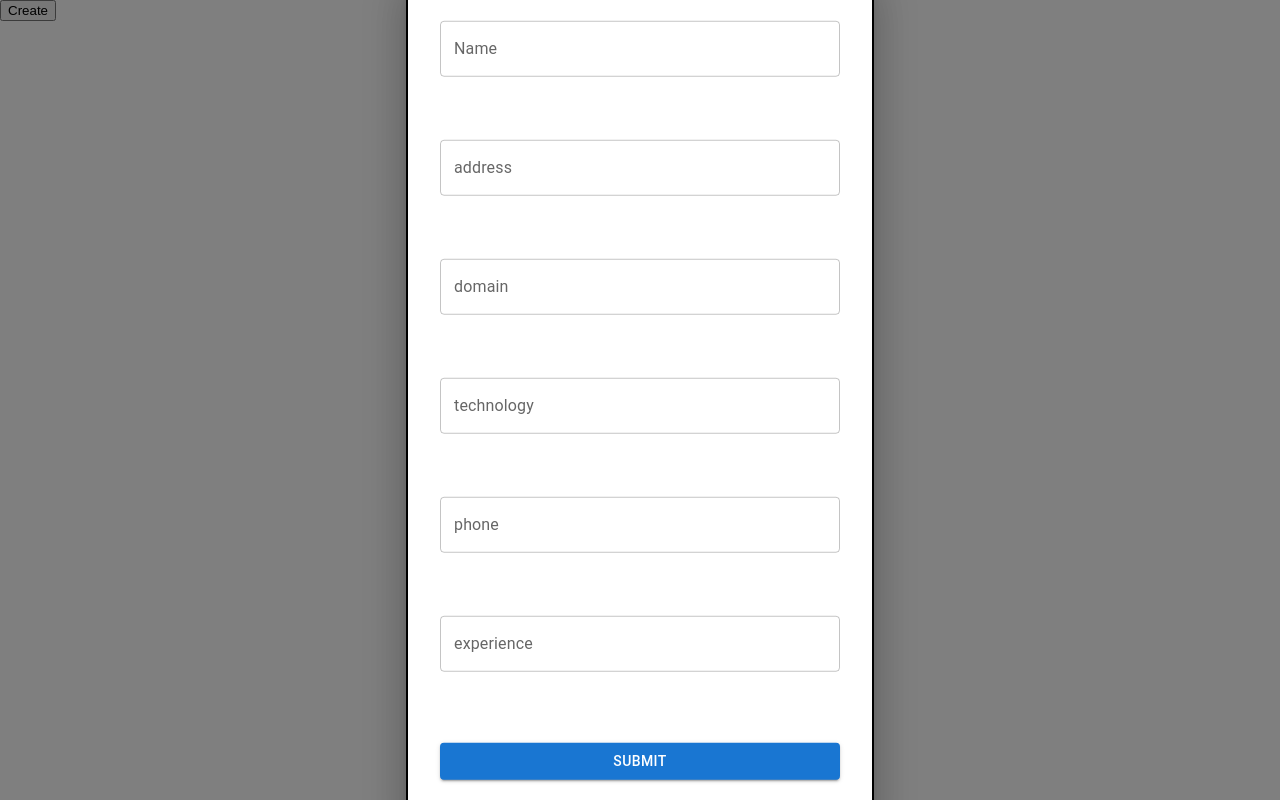
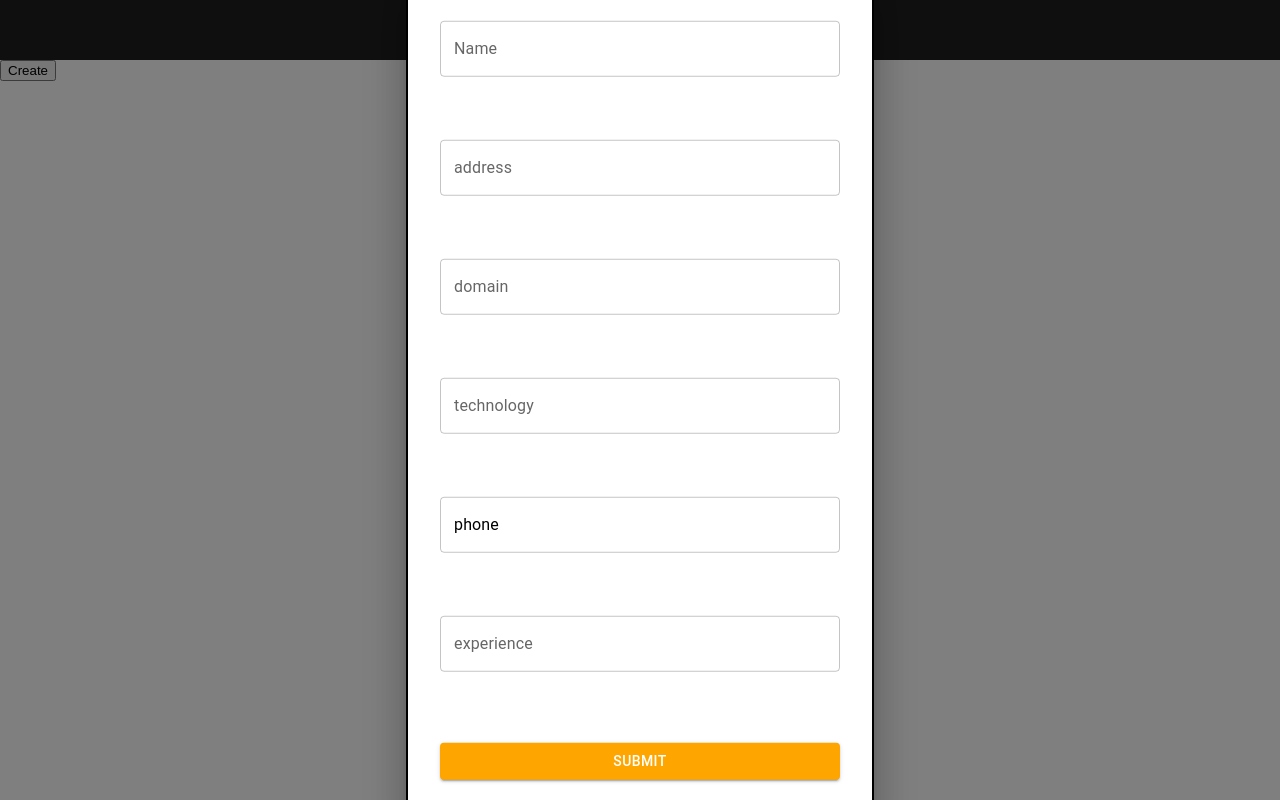
Before and after one commit to khushbooAggarwal15/Job-portal, a React (Create React App) app: page /dashboard in a window 1280 px wide. Both pictures are taken after a click on the button "Create". Built offline with nearby package versions, Linux system fonts and the light colour scheme.

Commit message:
UI changes

```diff
--- a/src/components/Header/Header.jsx
+++ b/src/components/Header/Header.jsx
@@ -1,5 +1,5 @@
 import React from "react";
-import { NavBar } from "../NavBar";
+import { NavBar } from "../../styles/components/NavBar";
 const Header = () => {
   return (
     <NavBar>
--- a/src/components/ReactHookForm/ReactHookForm.jsx
+++ b/src/components/ReactHookForm/ReactHookForm.jsx
@@ -124,6 +124,18 @@ function ReactHookForm() {
               name="phone"
               autoComplete="phone"
               autoFocus
+
+              InputLabelProps={{
+                style: { color: 'black' },
+              }}
+              InputProps={{
+                style: {
+
+                  '&:focus': {
+                    borderColor: 'black',
+                  },
+                },
+              }}
             />
           )}
         />
@@ -152,10 +164,15 @@ function ReactHookForm() {
         </p>
 
         <Button
+
           type="submit"
           fullWidth
           variant="contained"
-          sx={{ mt: 3, mb: 2 }}
+          sx={{ mt: 3, mb: 2 ,
+            backgroundColor: 'orange',
+            '&:hover': {
+              backgroundColor: 'darkorange',}}}
+
         >
           Submit
         </Button>
--- a/src/pages/dashboardpage/dashboardpage.jsx
+++ b/src/pages/dashboardpage/dashboardpage.jsx
@@ -1,16 +1,17 @@
 import React from "react";
 
 import ModalPopup from "../../components/ModalPopup/ModalPopup";
+import Header from "../../components/Header/Header";
 function DashboardPage() {
   const [open, setOpen] = React.useState(false);
   const handleOpen = () => setOpen(true);
   const handleClose = () => setOpen(false);
   return (
     <>
-      <div>
-        <button onClick={handleOpen}>Create</button>
+   <Header/>
+ <button onClick={handleOpen}>Create</button>
         <ModalPopup open={open} handleClose={handleClose} />
-      </div>
+
     </>
   );
 }
--- a/src/components/NavBar/index.jsx
+++ b/src/styles/components/NavBar/index.jsx
@@ -7,10 +7,7 @@ export const NavBar = styled.div`
   display: flex;
   justify-content: center;
   align-items: center;
-  position: absolute;
-  top: 0;
-  left: 0;
   width: 100%;
-  z-index: 999;
+
 
 `;
--- a/src/styles/pages/login/index.jsx
+++ b/src/styles/pages/login/index.jsx
@@ -8,7 +8,6 @@ display: flex;
 flex-direction: column;
 align-items: center;
 justify-content: center;
-height: 100vh;
 
 
 `;
@@ -55,4 +54,7 @@ color: white;
 cursor: pointer;
 text-align: center;
 font-size: 18px;
+&:hover {
+  background: darkorange;
+
 `;
```
